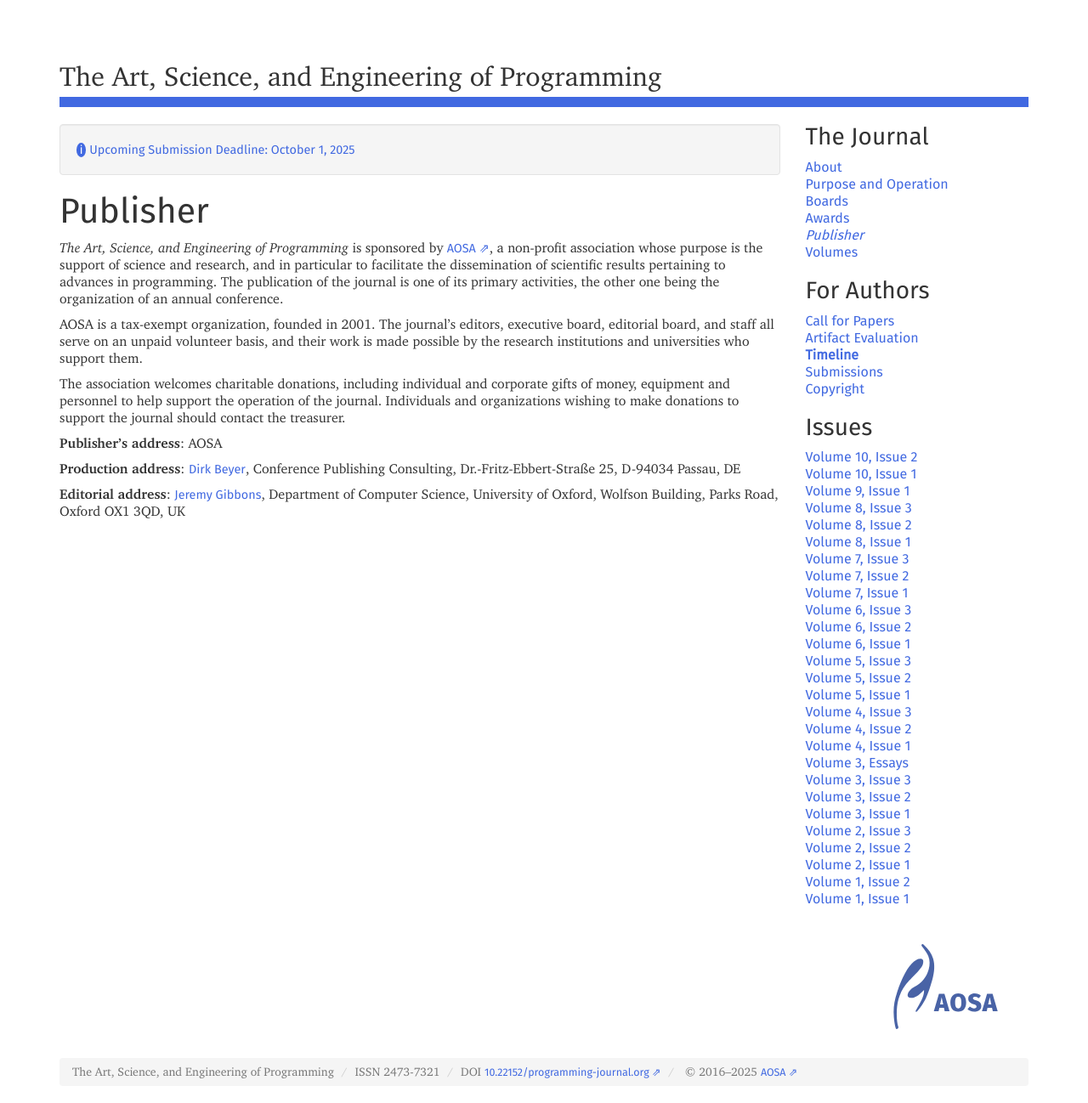
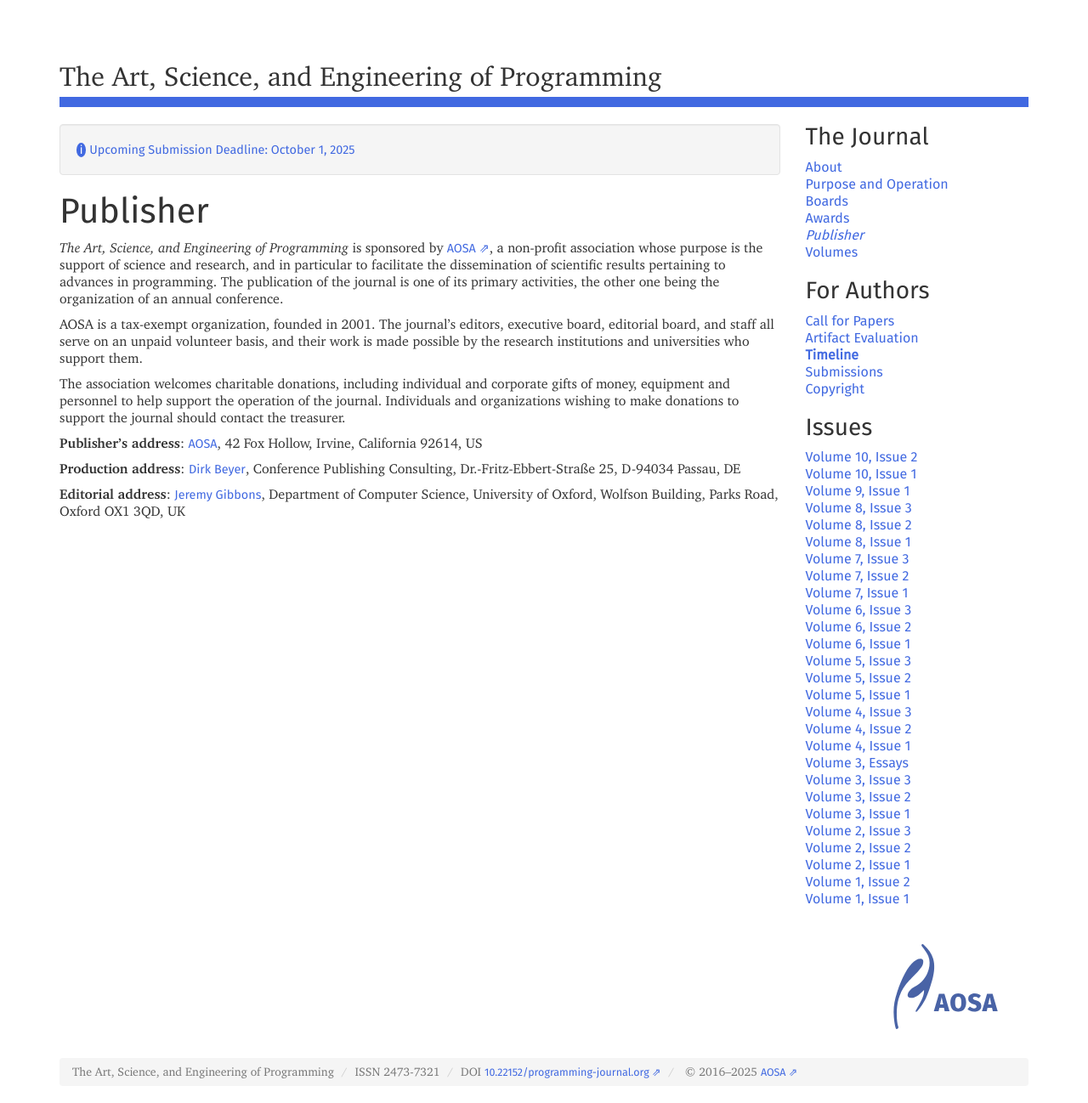
Before and after one commit to programming-journal/programming-journal.github.io, a Jekyll site: the page built from publisher/index.markdown, in a window 1280 px wide. Shown: the whole page at 85% size. Built offline with Jekyll 4.4.1, drawn with Linux system fonts in a browser that asks for light colours.

Commit message:
Postal and email address for publisher, AOSA

```diff
--- a/publisher/index.markdown
+++ b/publisher/index.markdown
@@ -10,7 +10,7 @@ AOSA is a tax-exempt organization, founded in 2001. The journal's editors, execu
 
 The association welcomes charitable donations, including individual and corporate gifts of money, equipment and personnel to help support the operation of the journal. Individuals and organizations wishing to make donations to support the journal should contact the treasurer.
 
-**Publisher's address**: AOSA
+**Publisher's address**: [AOSA](mailto:steering@aosa-inc.org), 42 Fox Hollow, Irvine, California 92614, US
 
 **Production address**: [Dirk Beyer](mailto:info@conference-publishing.com), Conference Publishing Consulting, Dr.-Fritz-Ebbert-Straße 25, D-94034 Passau, DE
 
```
